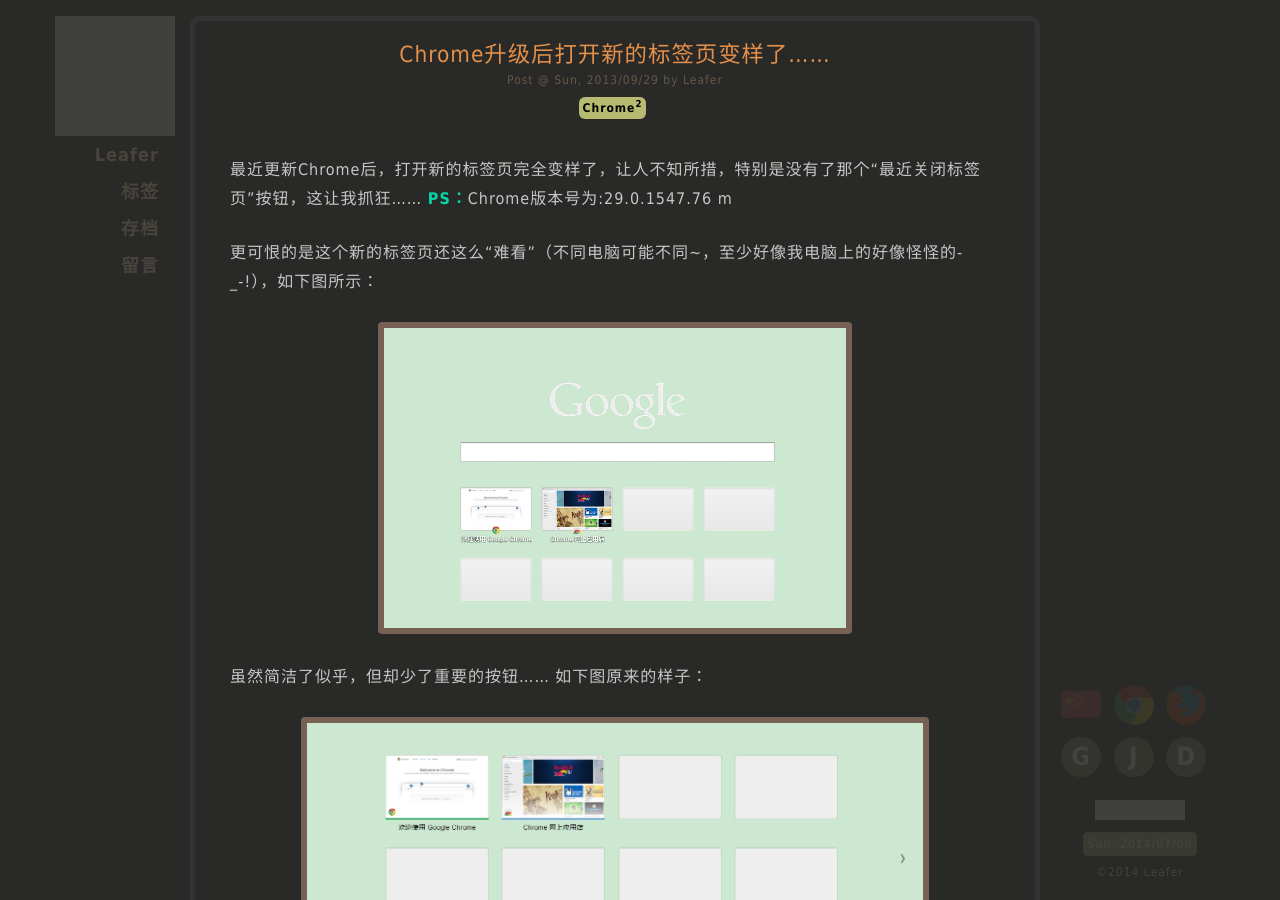
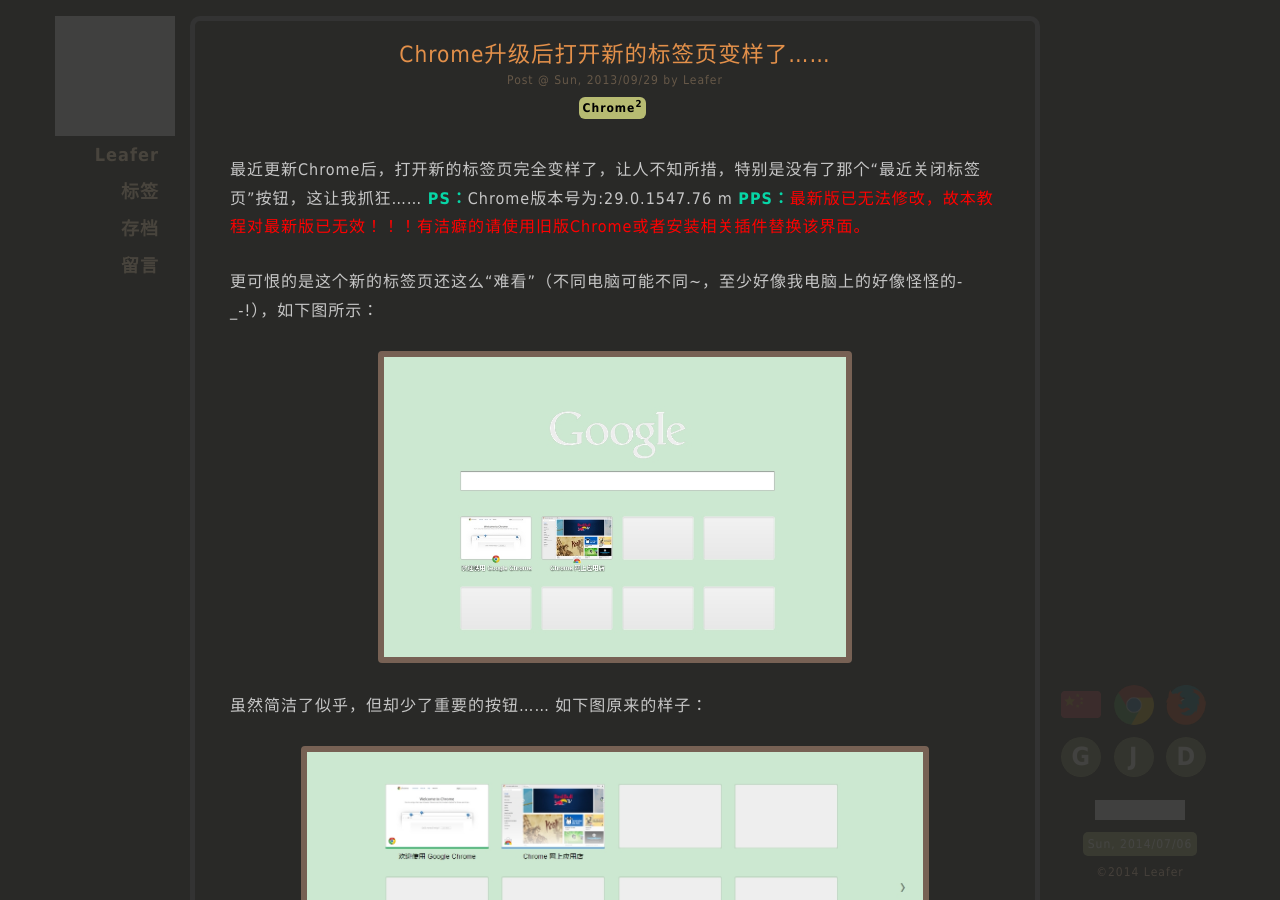
Before and after one commit to yevon-cn/yevon-cn.github.io, a Jekyll site: the page built from _posts/2013-09-29-new_tab_pro_of_chrome.md, in a window 1280 px wide and 900 px high. Built offline with Jekyll 4.4.1, drawn with Linux system fonts in a browser that asks for light colours; Markdown is read by kramdown in place of the engine named in the settings; comment, search, counter and statistics services are not loaded; grey boxes are pictures that could not be loaded.

Commit message:
update post.

```diff
--- a/_posts/2013-09-29-new_tab_pro_of_chrome.md
+++ b/_posts/2013-09-29-new_tab_pro_of_chrome.md
@@ -10,6 +10,7 @@
 
 最近更新Chrome后，打开新的标签页完全变样了，让人不知所措，特别是没有了那个“最近关闭标签页”按钮，这让我抓狂……
 **PS：**Chrome版本号为:29.0.1547.76 m
+<span style="color:red;">**PPS：**最新版已无法修改，故本教程对最新版已无效！！！有洁癖的请使用旧版Chrome或者安装相关插件替换该界面。</span>
 
 更可恨的是这个新的标签页还这么“难看”（不同电脑可能不同~，至少好像我电脑上的好像怪怪的-_-!），如下图所示：
 
```
